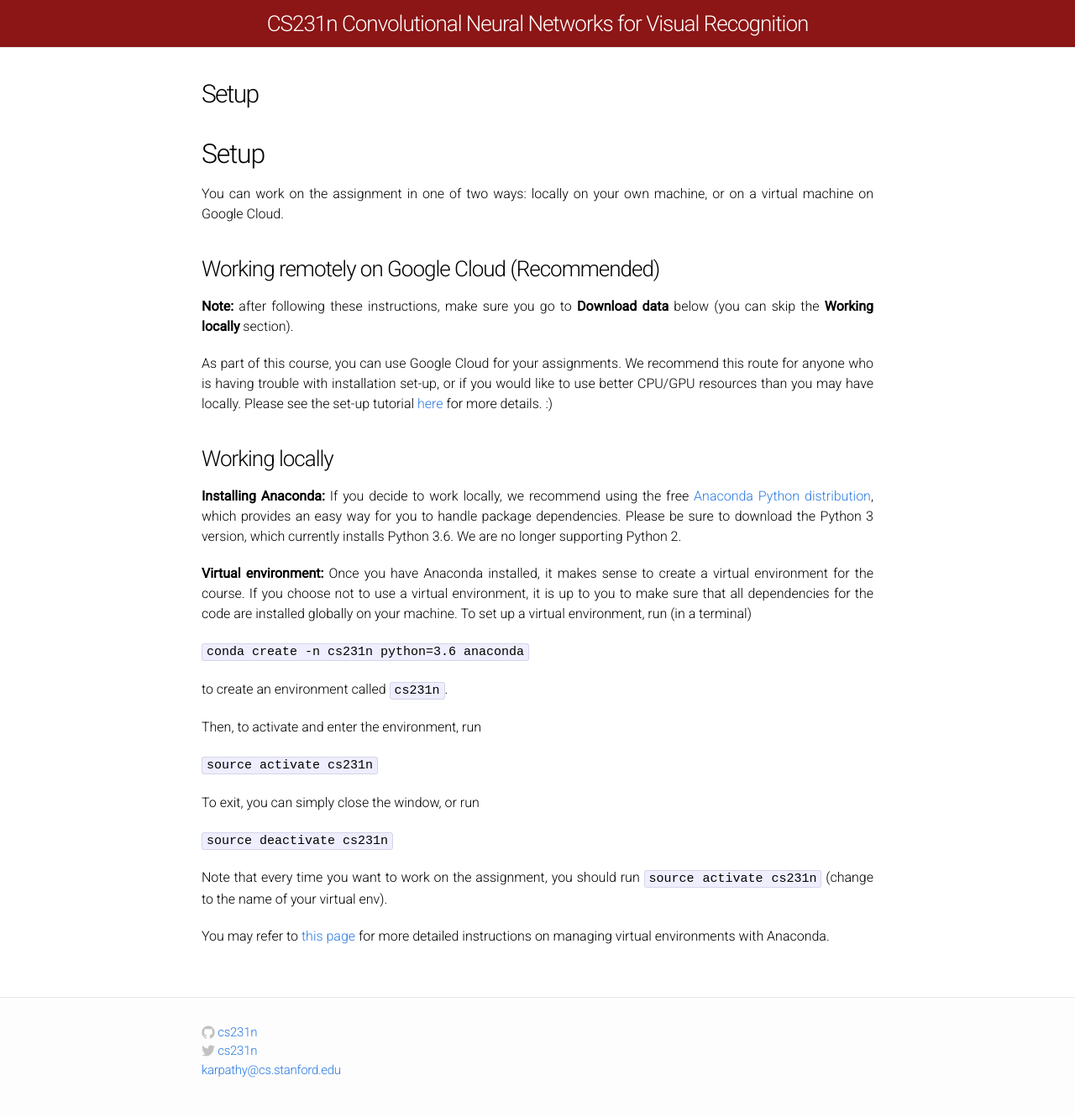
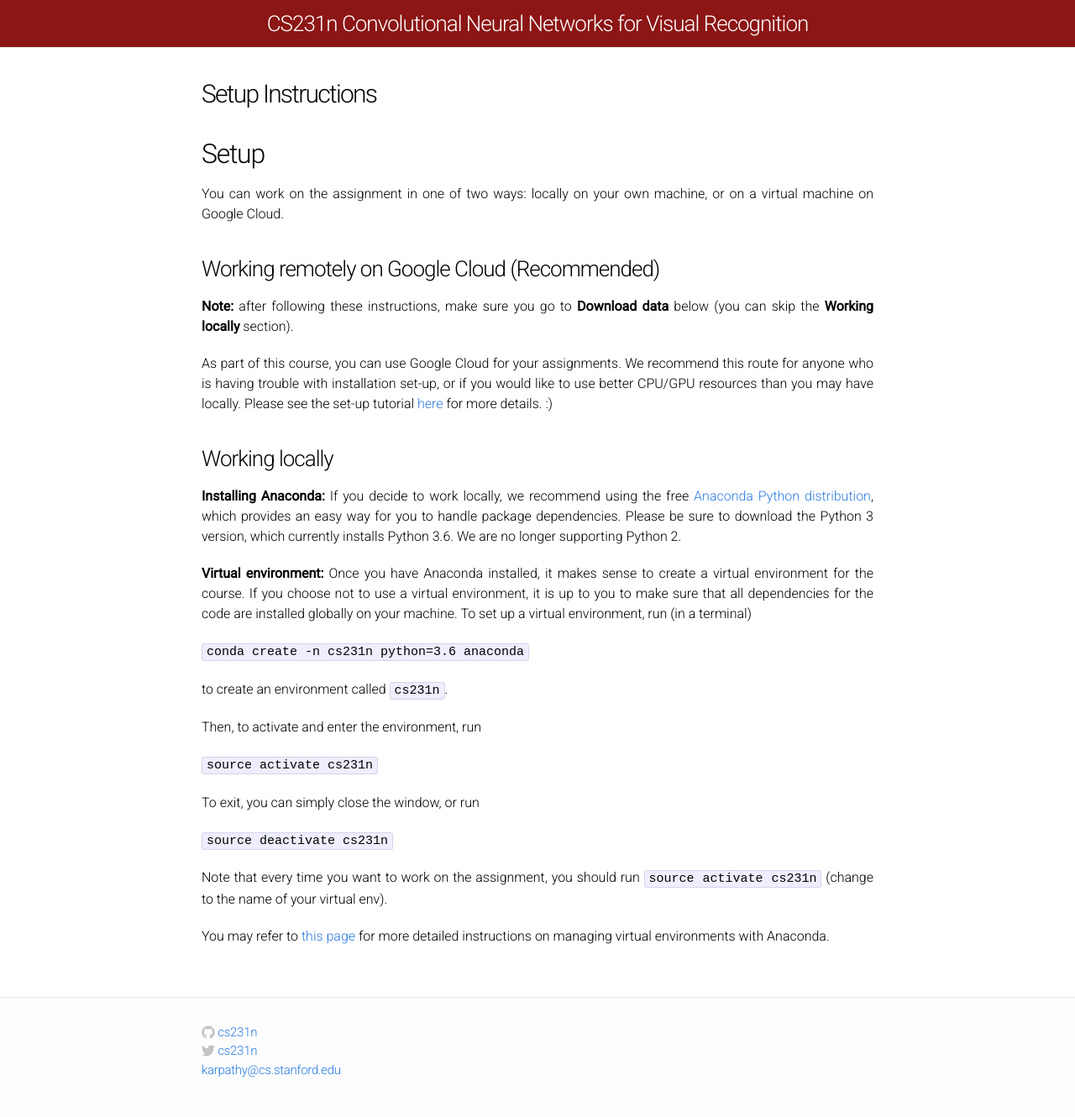
Before and after one commit to cs231n/cs231n.github.io, a Jekyll site: the page built from setup.md, in a window 1280 px wide. Shown: the whole page at 84% size. Built offline with Jekyll 4.4.1, drawn with Linux system fonts in a browser that asks for light colours; our own code applies the rules of GitHub Pages for plain Markdown files.

Commit message:
add setup instructions page

```diff
--- a/index.html
+++ b/index.html
@@ -82,6 +82,12 @@
   -->
 
     <div class="module-header">Module 0: Preparation</div>
+
+    <div class="materials-item">
+      <a href="setup-instructions/">
+        Setup Instructions
+      </a>
+    </div>
 
     <div class="materials-item">
       <a href="python-numpy-tutorial/">
--- a/setup.md
+++ b/setup.md
@@ -1,3 +1,9 @@
+---
+layout: page
+title: Setup Instructions
+permalink: /setup-instructions/
+---
+
 ## Setup
 You can work on the assignment in one of two ways: locally on your own machine, or on a virtual machine on Google Cloud.
 
```
